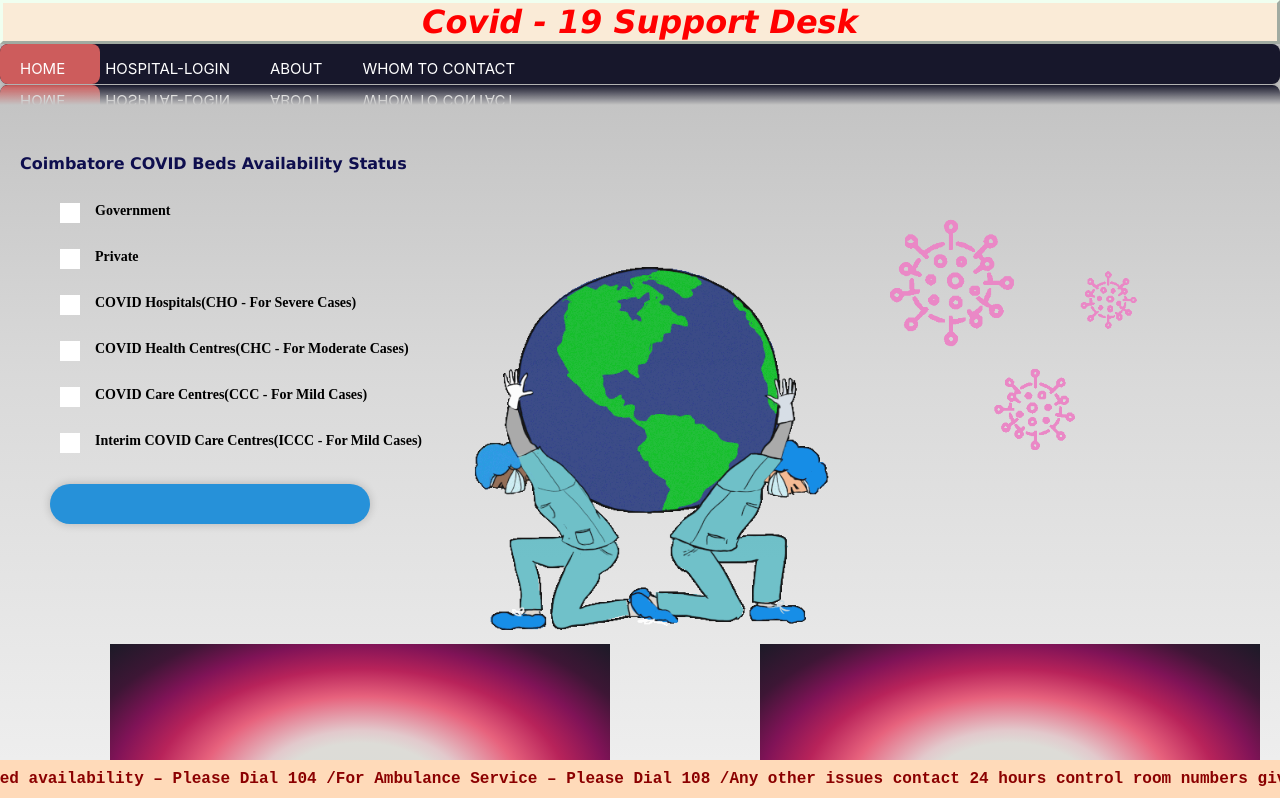
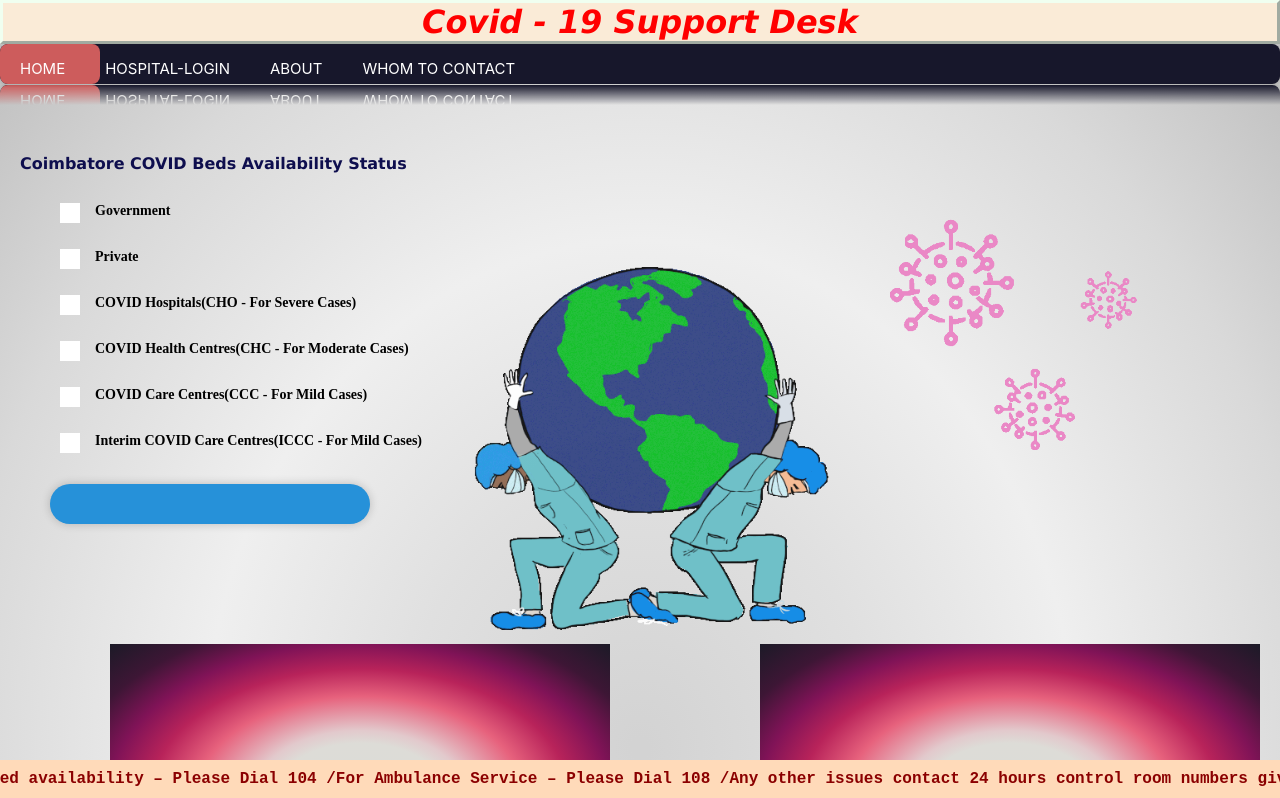
Before and after one commit to RoshiniSukumar/Covid-19-Support-Desk, a React (Create React App) app: page / in a window 1280 px wide. Shown: the top 798 px of the page. Built offline with nearby package versions, Linux system fonts and the light colour scheme.

Commit message:
index css

```diff
--- a/src/index.css
+++ b/src/index.css
@@ -4,7 +4,7 @@ body {
   height:auto;
   overflow-x: hidden;
   color:white;
-  background-image: linear-gradient(to top, lightgrey 0%, lightgrey 1%, #e0e0e0 26%, #efefef 48%, #d9d9d9 75%, #bcbcbc 100%);
+  background-image: radial-gradient( lightgrey 0%, lightgrey 1%, #e0e0e0 26%, #efefef 48%, #d9d9d9 75%, #bcbcbc 100%);
   font-family: -apple-system, BlinkMacSystemFont, 'Segoe UI', 'Roboto', 'Oxygen',
     'Ubuntu', 'Cantarell', 'Fira Sans', 'Droid Sans', 'Helvetica Neue',
     sans-serif;
```
